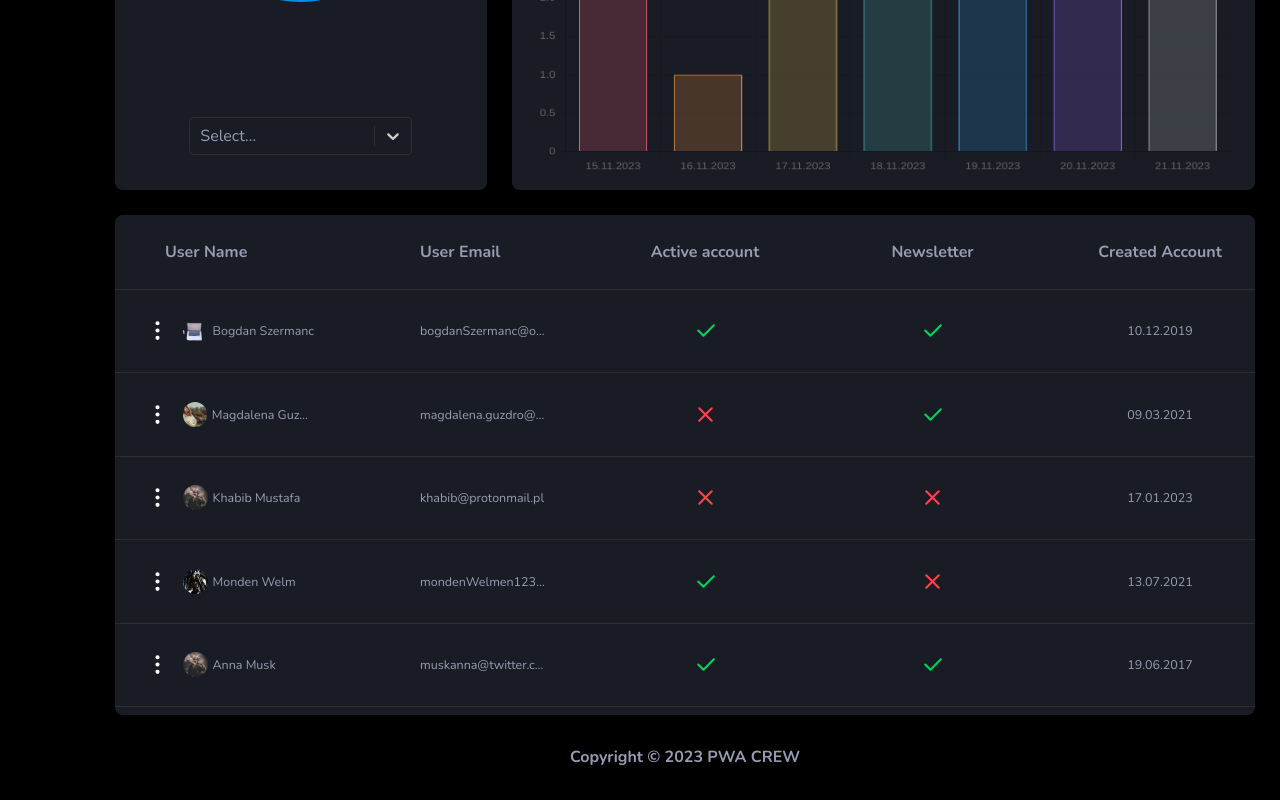
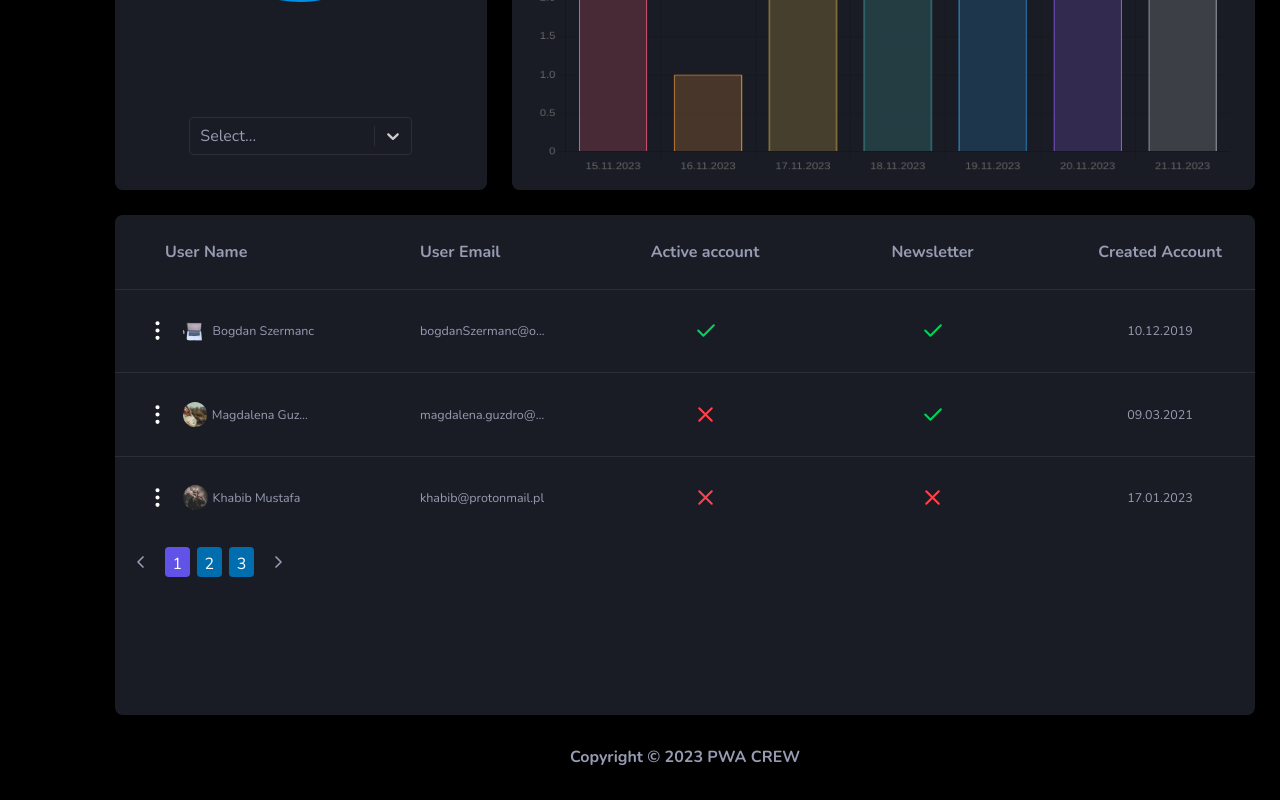
Before and after one commit to hadamalush/pwa-crew-admin-dashboard, a React (Vite) app: page / in a window 1280 px wide. Shown: the part 908-1708 px from the top of the page. Built offline with nearby package versions, Linux system fonts and the light colour scheme.

Commit message:
feat: Added pagination component

```diff
--- /dev/null
+++ b/src/components/transitions/Pagination.tsx
@@ -0,0 +1,117 @@
+import { cn } from "../../util/utils";
+import Button from "../UI/Button";
+import Icon from "../UI/Icons/Icon";
+
+type PaginationProps = {
+  currentPage: number;
+  itemsPerPage: number;
+  itemsAllAmount: number;
+  onChangePage: React.Dispatch<React.SetStateAction<number>>;
+};
+
+type getNumberOfPageProps = {
+  currentPage: number;
+  indexInPag: number;
+};
+
+const Pagination = ({
+  currentPage,
+  itemsPerPage,
+  itemsAllAmount,
+  onChangePage,
+}: PaginationProps) => {
+  const lastPage = Math.ceil(itemsAllAmount / itemsPerPage);
+
+  console.log(currentPage);
+  console.log(lastPage);
+
+  const getNumberOfPage = ({
+    currentPage,
+    indexInPag,
+  }: getNumberOfPageProps): number | undefined => {
+    if ([1, 2].includes(currentPage) || (currentPage === 3 && lastPage === 3)) return indexInPag;
+    else {
+      switch (indexInPag) {
+        case 1: {
+          if (currentPage === lastPage) return currentPage - 2;
+          return currentPage - 1;
+        }
+        case 2: {
+          if (currentPage === lastPage) return currentPage - 1;
+          return currentPage;
+        }
+        case 3: {
+          if (currentPage === lastPage) return currentPage;
+          return currentPage + 1;
+        }
+      }
+    }
+  };
+
+  const firstIndexPag = getNumberOfPage({ currentPage: currentPage, indexInPag: 1 });
+  const secondIndexPag = getNumberOfPage({ currentPage: currentPage, indexInPag: 2 });
+  const thirdIndexPag = getNumberOfPage({ currentPage: currentPage, indexInPag: 3 });
+
+  return (
+    <ul className="flex items-center">
+      <li>
+        <Button
+          variant="outline"
+          className="group p-2 md:p-5 outline-none order-1 md:order-none"
+          aria-label="Previous page"
+          type="button"
+          onClick={() => onChangePage((prev) => prev - 1)}
+        >
+          <Icon
+            iconName="arrowLeftMini"
+            size="s1_5"
+            color="gray"
+            className="group-hover:text-lightBlue"
+          />
+        </Button>
+      </li>
+      <li>
+        <Button
+          variant="default"
+          className={cn("h-12  py-2 px-3", { "bg-bluePurple": currentPage === firstIndexPag })}
+        >
+          {firstIndexPag}
+        </Button>
+      </li>
+      <li>
+        <Button
+          variant="default"
+          className={cn("h-12 mx-3 py-2 px-3", { "bg-bluePurple": currentPage === secondIndexPag })}
+        >
+          {secondIndexPag}
+        </Button>
+      </li>
+      <li>
+        <Button
+          variant="default"
+          className={cn("h-12  py-2 px-3", { "bg-bluePurple": currentPage === thirdIndexPag })}
+        >
+          {thirdIndexPag}
+        </Button>
+      </li>
+      <li>
+        <Button
+          variant="outline"
+          className="group p-2 md:p-5 outline-none order-1 md:order-none"
+          aria-label="Next page"
+          type="button"
+          onClick={() => onChangePage((prev) => prev + 1)}
+        >
+          <Icon
+            iconName="arrowRightMini"
+            size="s1_5"
+            color="gray"
+            className="group-hover:text-lightBlue"
+          />
+        </Button>
+      </li>
+    </ul>
+  );
+};
+
+export default Pagination;
--- a/src/components/transitions/Users/UsersList.tsx
+++ b/src/components/transitions/Users/UsersList.tsx
@@ -1,6 +1,6 @@
 import Heading from "../../UI/Heading";
-import { ComponentPropsWithoutRef, useState } from "react";
-import UsersItem, { UserItemProps } from "./UsersItem";
+import { type ComponentPropsWithoutRef, useState } from "react";
+import UsersItem from "./UsersItem";
 import { cn } from "../../../util/utils";
 import SelectSingle from "../../UI/Select/SelectSingle";
 import { getDataUserForSearchable } from "../../../global/user-action";
@@ -10,9 +10,9 @@ import Modal from "../Modal";
 import FormEditUser from "../Forms/FormEditUser";
 import UserDeletionConfirmation from "../Forms/UserDeletionConfirmation";
 import { UserProps } from "../../../global/user-slice";
+import Pagination from "../Pagination";
 
 type UsersListProps = {
-  users: Omit<UserItemProps, "onAction">[];
   searchOption: boolean;
 } & ComponentPropsWithoutRef<"ul">;
 
@@ -30,6 +30,14 @@ const UsersList = ({ searchOption, className }: UsersListProps) => {
   const allUsers = userState.allUsers;
   const [filteredUsers, setFilteredUsers] = useState(allUsers);
   const [foundUser, setFoundUser] = useState<UserProps | null>(null);
+
+  const [currentPage, setCurrentPage] = useState(1);
+  const itemsPerPage = 3;
+
+  const lastMessIndex = currentPage * itemsPerPage;
+  const firstMessIndex = lastMessIndex - itemsPerPage;
+
+  const currentUsers = filteredUsers.slice(firstMessIndex, lastMessIndex);
 
   const handleActionModal = (action: {
     mode: "edit" | "delete";
@@ -115,9 +123,25 @@ const UsersList = ({ searchOption, className }: UsersListProps) => {
         </li>
 
         {foundUser && <UsersItem key="foundUser49" {...foundUser} onAction={handleActionModal} />}
-        {filteredUsers.map((user, index) => {
-          return <UsersItem key={index} {...user} onAction={handleActionModal} />;
+        {currentUsers.map((user, index) => {
+          const ifIsLastItem = currentUsers.length;
+
+          return (
+            <UsersItem
+              key={user.id}
+              {...user}
+              onAction={handleActionModal}
+              className={cn({ "border-none": ifIsLastItem === index + 1 })}
+            />
+          );
         })}
+
+        <Pagination
+          currentPage={currentPage}
+          itemsPerPage={itemsPerPage}
+          itemsAllAmount={filteredUsers.length}
+          onChangePage={setCurrentPage}
+        />
       </ul>
     </>
   );
--- a/src/pages/DashboardPage.tsx
+++ b/src/pages/DashboardPage.tsx
@@ -6,7 +6,7 @@ import CardStats from "../components/transitions/Cards/CardStats";
 import CardStorage from "../components/transitions/Cards/CardStorage";
 import CardUsersStats from "../components/transitions/Cards/CardUsersStat";
 import UsersList from "../components/transitions/Users/UsersList";
-import { DUMMY_STORAGE, DUMMY_USERS } from "../components/transitions/dummy-items";
+import { DUMMY_STORAGE } from "../components/transitions/dummy-items";
 
 type DUMMY_INFOTYPE = {
   id: string;
@@ -54,7 +54,7 @@ const DashBoardPage = () => {
           scrollbar-thumb-rounded-3xl
           scrollbar-track-rounded-full scrollbar-track"
         >
-          <UsersList users={DUMMY_USERS} searchOption={false} />
+          <UsersList searchOption={false} />
         </Container>
       </Container>
     </Main>
--- a/src/pages/UsersPage.tsx
+++ b/src/pages/UsersPage.tsx
@@ -5,7 +5,6 @@ import Container from "../components/UI/Container";
 import Heading from "../components/UI/Heading";
 import Modal from "../components/transitions/Modal";
 import UsersList from "../components/transitions/Users/UsersList";
-import { DUMMY_USERSFULL } from "../components/transitions/dummy-items";
 import { AnimatePresence } from "framer-motion";
 import FormNewUser from "../components/transitions/Forms/FormNewUser";
 
@@ -53,7 +52,6 @@ const UsersPage = () => {
         scrollbar-track-rounded-full scrollbar-track"
           >
             <UsersList
-              users={DUMMY_USERSFULL}
               searchOption={true}
               className=" dark:bg-primary rounded-xl duration-0 h-auto min-h-screen "
             />
```
Also changed, not shown: src/global/user-slice.ts (+0 -9 lines).
